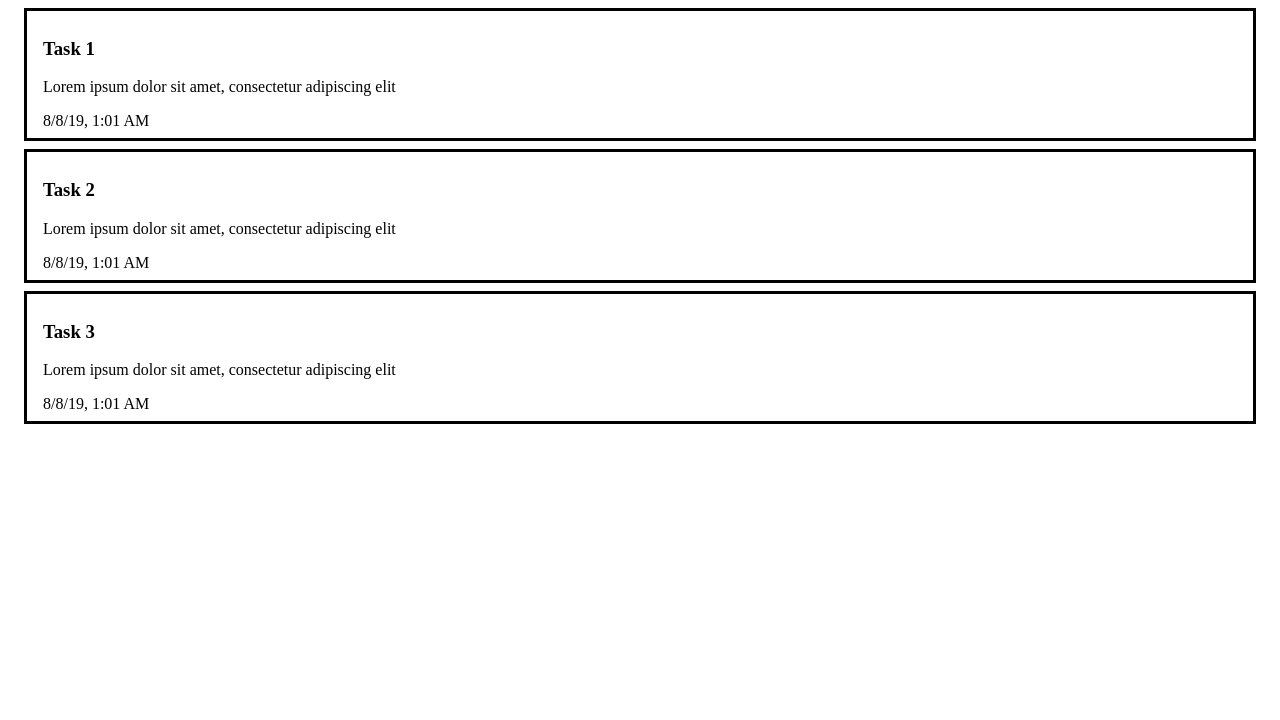
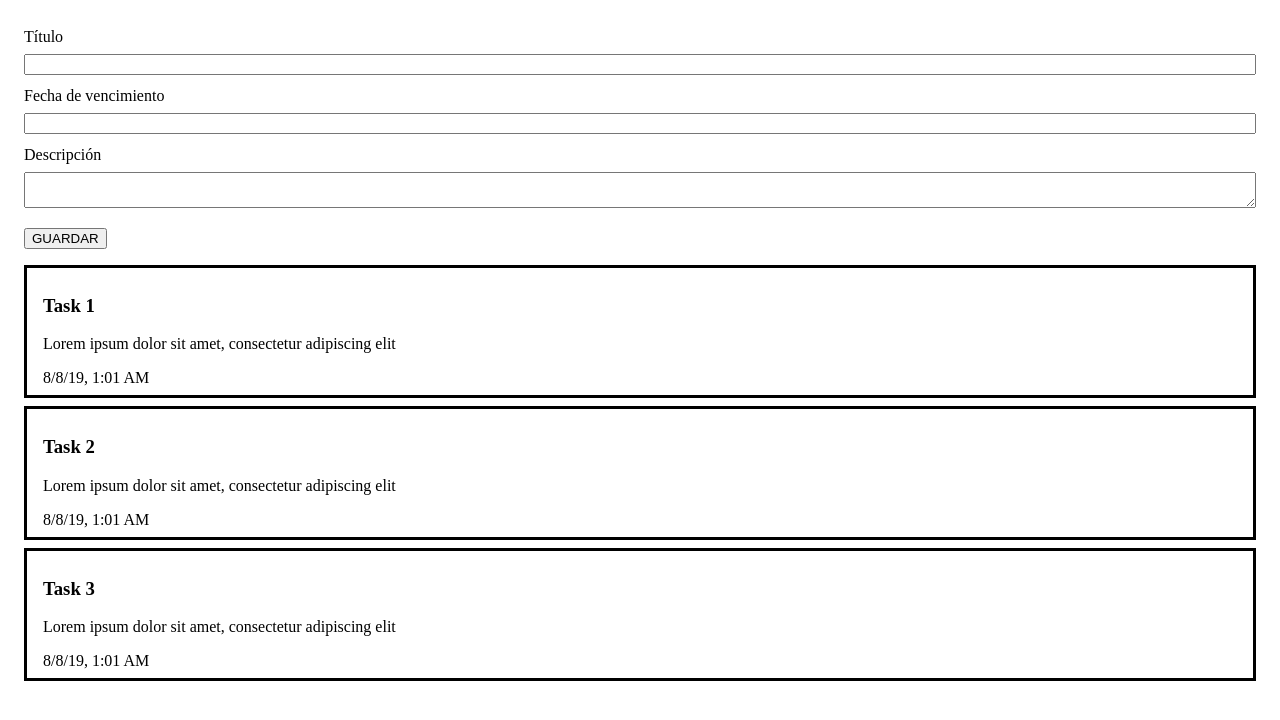
Before and after one commit to kevin-barrientos/ionic-todo-demo, an Angular app: page / in a window 1280 px wide. Shown: the top 720 px of the page. Built offline with nearby package versions, Linux system fonts and the light colour scheme.

Commit message:
feat: task-form comp

```diff
--- a/src/app/app.component.html
+++ b/src/app/app.component.html
@@ -1 +1,2 @@
+<todo-task-form></todo-task-form>
 <todo-tasks-list [tasks]="tasks"></todo-tasks-list>
--- a/src/app/app.module.ts
+++ b/src/app/app.module.ts
@@ -3,11 +3,13 @@ import { NgModule } from '@angular/core';
 
 import { AppComponent } from './app.component';
 import { TasksListComponent } from './tasks-list/tasks-list.component';
+import { TaskFormComponent } from './task-form/task-form.component';
 
 @NgModule({
   declarations: [
     AppComponent,
-    TasksListComponent
+    TasksListComponent,
+    TaskFormComponent
   ],
   imports: [
     BrowserModule
--- /dev/null
+++ b/src/app/task-form/task-form.component.css
@@ -0,0 +1,14 @@
+form {
+  display: flex;
+  flex-direction: column;
+  margin: 16px;
+}
+
+button {
+  max-width: fit-content;
+  margin-top: 20px;
+}
+
+label {
+  margin: 12px 0 8px
+}
--- /dev/null
+++ b/src/app/task-form/task-form.component.html
@@ -0,0 +1,9 @@
+<form>
+  <label for="title">Título</label>
+  <input type="text" name="title"/>
+  <label for="dueDate">Fecha de vencimiento</label>
+  <input type="text" name="dueDate"/>
+  <label for="description">Descripción</label>
+  <textarea name="description"></textarea>
+  <button>GUARDAR</button>
+</form>
--- /dev/null
+++ b/src/app/task-form/task-form.component.ts
@@ -0,0 +1,15 @@
+import { Component, OnInit } from '@angular/core';
+
+@Component({
+  selector: 'todo-task-form',
+  templateUrl: './task-form.component.html',
+  styleUrls: ['./task-form.component.css']
+})
+export class TaskFormComponent implements OnInit {
+
+  constructor() { }
+
+  ngOnInit() {
+  }
+
+}
```
Also changed, not shown: 1 other file (tests, documents, lock files or other folders).
